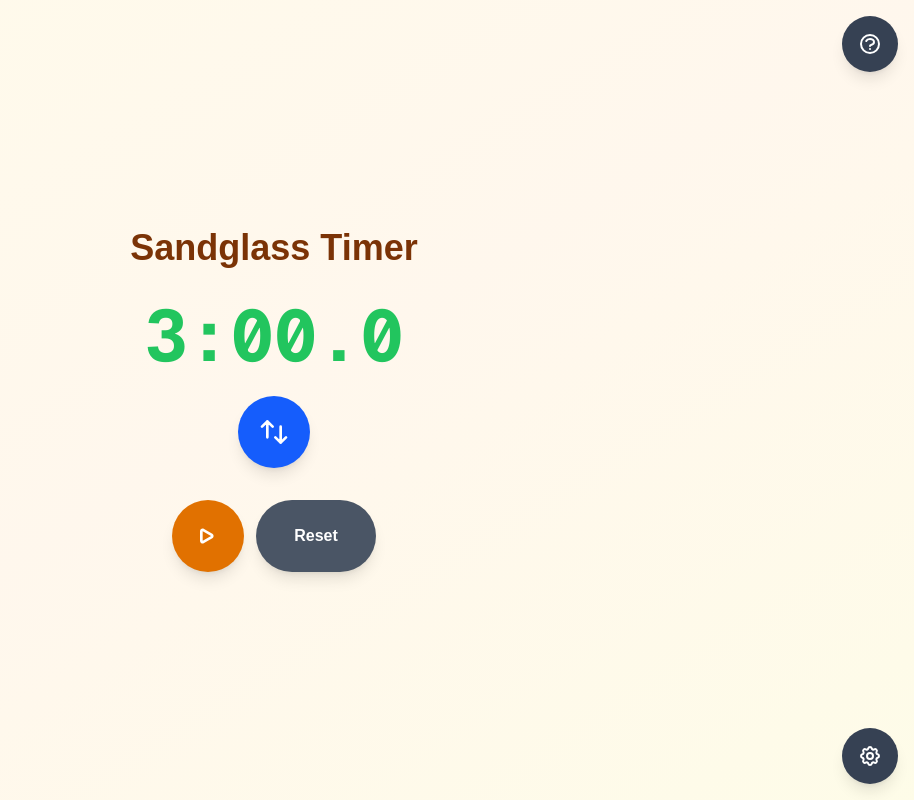
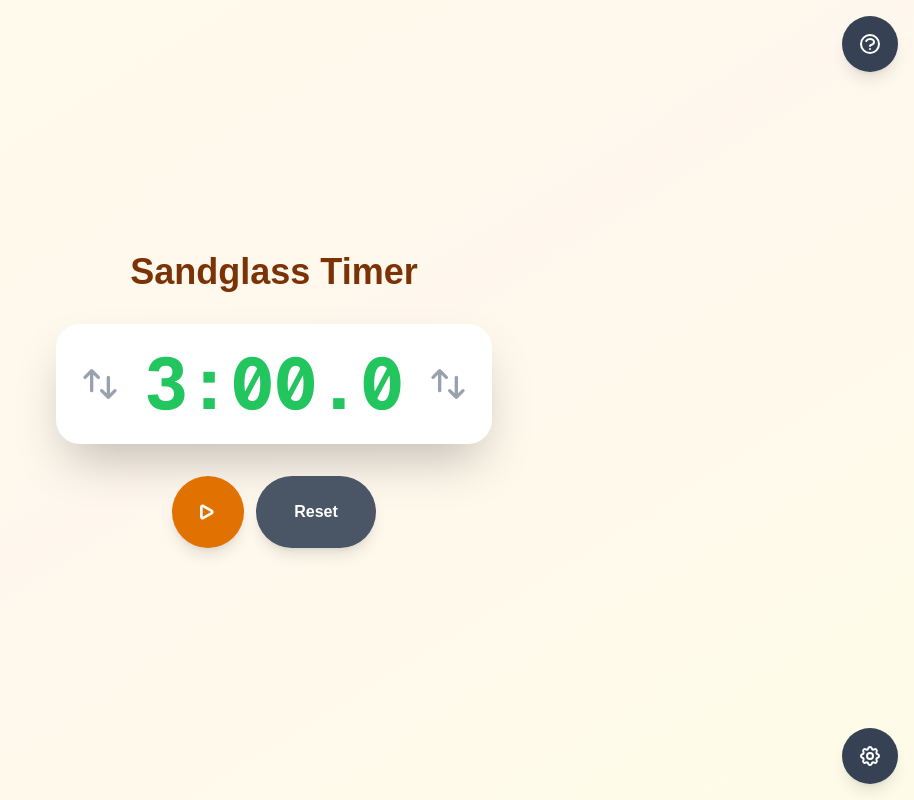
Before and after one commit to AgustinRamiroDiaz/sandglass, a Next.js app: page / in a window 1280 px wide. Shown: the whole page, without its empty margins (366-1280 px from the left). Built offline with nearby package versions, Linux system fonts and the light colour scheme.

Commit message:
slick ui

```diff
--- a/src/app/page.tsx
+++ b/src/app/page.tsx
@@ -248,7 +248,26 @@ export default function Home() {
           Sandglass Timer
         </h1>
 
-        <div className="flex flex-col items-center gap-6">
+        <button
+          onClick={flip}
+          className="flex items-center gap-6 p-6 bg-white dark:bg-gray-800 rounded-3xl shadow-2xl transition-all duration-300 hover:scale-105 active:scale-95 cursor-pointer border-none"
+          title="Click to flip timer"
+          aria-label="Flip timer"
+        >
+          <svg
+            className="w-10 h-10 text-gray-400 dark:text-gray-500"
+            fill="none"
+            stroke="currentColor"
+            viewBox="0 0 24 24"
+          >
+            <path
+              strokeLinecap="round"
+              strokeLinejoin="round"
+              strokeWidth={2}
+              d="M7 16V4m0 0L3 8m4-4l4 4m6 0v12m0 0l4-4m-4 4l-4-4"
+            />
+          </svg>
+
           <div
             className="text-7xl font-mono font-bold tabular-nums transition-colors duration-300"
             style={{ color: getTimerColor() }}
@@ -256,14 +275,8 @@ export default function Home() {
             {formatTime(timeRemaining)}
           </div>
 
-          <button
-            onClick={flip}
-            className="p-5 bg-blue-600 hover:bg-blue-700 text-white rounded-full font-semibold shadow-lg transition-all active:scale-95"
-            title="Flip timer"
-            aria-label="Flip timer"
-          >
           <svg
-              className="w-8 h-8"
+            className="w-10 h-10 text-gray-400 dark:text-gray-500"
             fill="none"
             stroke="currentColor"
             viewBox="0 0 24 24"
@@ -276,7 +289,6 @@ export default function Home() {
             />
           </svg>
         </button>
-        </div>
 
         <div className="flex flex-wrap gap-3 justify-center w-full">
           <button
```
Lines whose indentation alone changed are shown as unchanged.
